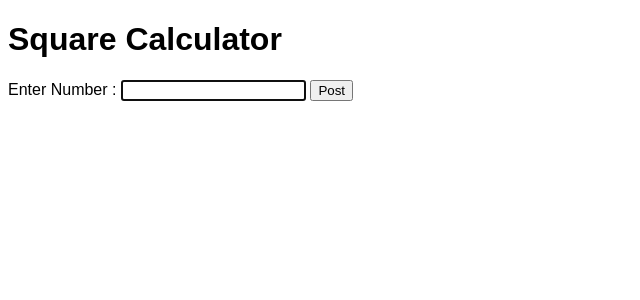
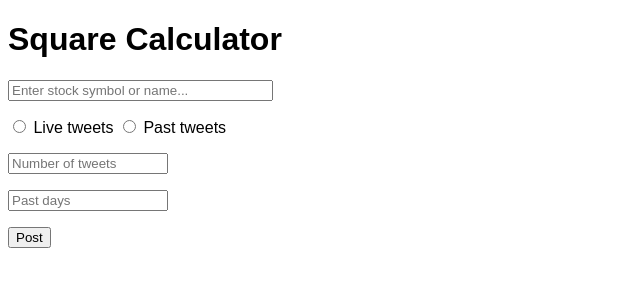
Before and after one commit to davidrazmadze/HackNortheast_Project_1, a Flask app: page / in a window 1280 px wide. Shown: the top 300 px of the page, without its empty margins (0-640 px from the left). Run offline with Flask 2, Linux system fonts and the light colour scheme; some libraries are stand-ins or nearby versions.

Commit message:
Add inputs

```diff
--- a/app/static/styles/custom.js
+++ b/app/static/styles/custom.js
@@ -1,5 +1,9 @@
 $(document).ready(function () {
   submitFormPressed();
+
+  // *TODO: Check which radio button is selected,
+  // *TODO: Hide num tweets and past days input if live tweets selected
+  // $("#isLive").prop("checked", true);
 });
 
 //* Helper functions
--- a/app/templates/index.html
+++ b/app/templates/index.html
@@ -8,9 +8,50 @@
   <body>
     <h1>Square Calculator</h1>
     <form method="post" id="form">
-      <label for="num">Enter Number : </label>
-      <input type="text" id="num" name="number" autofocus autocomplete="off" />
-      <button>Post</button>
+      <!-- Enter stock symbol  -->
+      <input
+        id="stockInput"
+        type="text"
+        name="number"
+        placeholder="Enter stock symbol or name..."
+        size="30"
+      />
+      <!-- Radio buttons -->
+      <p>
+        <input type="radio" name="sameName" id="isLive">
+        <label for="isLive">Live tweets</label>
+        <input type="radio" name="sameName" id="isPastTweet">
+        <label for="isLive">Past tweets</label>
+      </p>
+
+      <!-- Number of tweets  -->
+      <p>
+        <input
+        id="numTweetsInput"
+        type="number"
+        name="numTweets"
+        placeholder="Number of tweets"
+        min="1"
+        max="100000000000000"
+        size="30"
+        />
+      </p>
+      <!-- Date Range  -->
+      <p>
+        <input
+        id="numDaysInput"
+        type="number"
+        name="numDays"
+        placeholder="Past days"
+        min="1"
+        max="100000000000000"
+        />
+      </p>
+
+      <!-- Submit Button  -->
+      <p>
+        <button>Post</button>
+      </p>
     </form>
     <p id="square"></p>
     <script src="https://code.jquery.com/jquery-3.2.1.min.js"></script>
```
